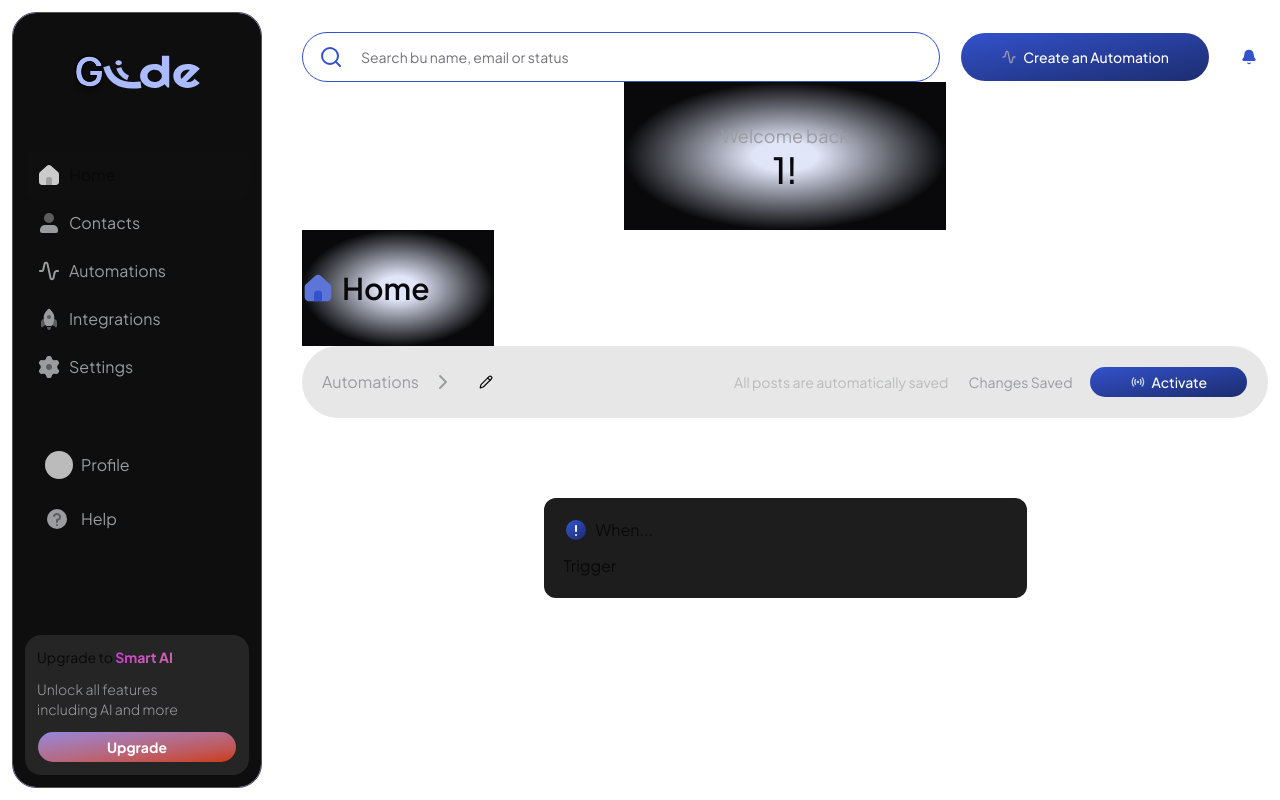
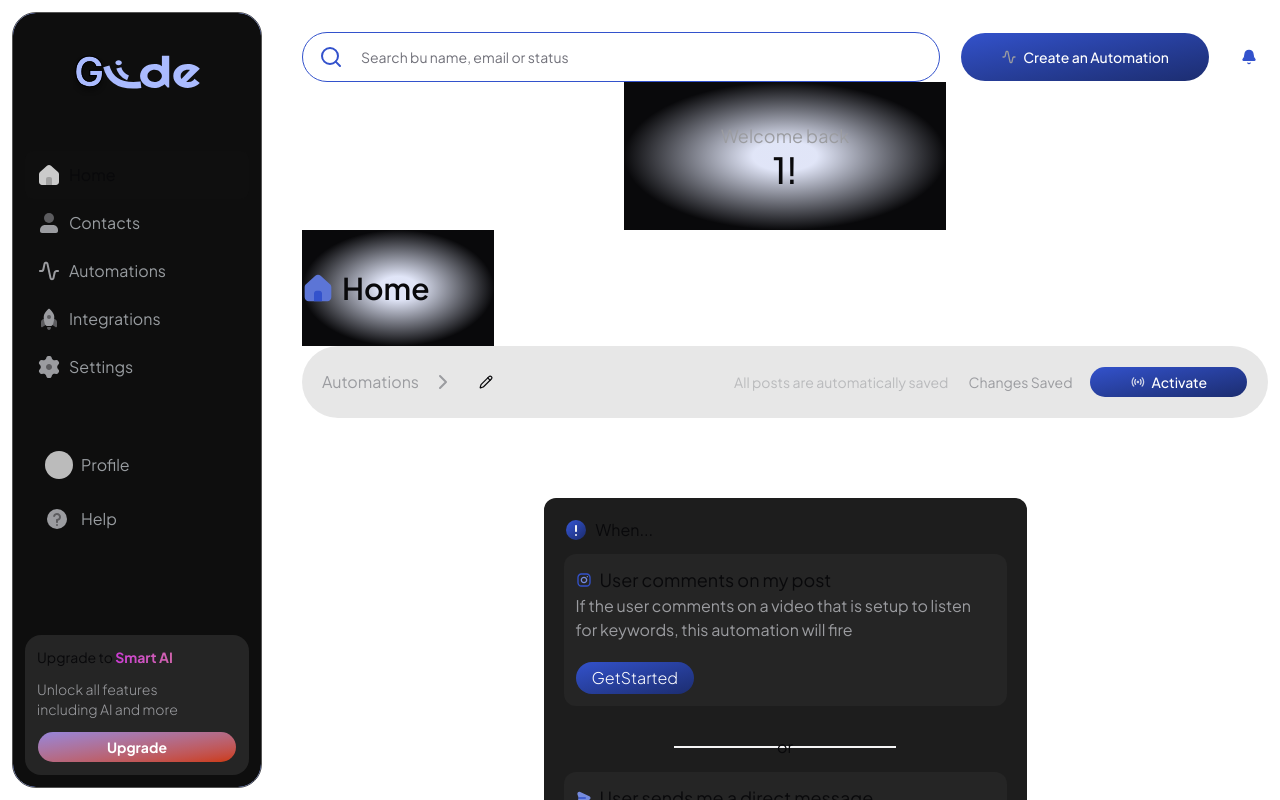
Before and after one commit to ChinmayDaroliya/Glide, a Next.js app: page /dashboard/1/automations/1 in a window 1280 px wide. Shown: the top 800 px of the page. Built offline with nearby package versions, Linux system fonts and the light colour scheme; no server answers; the database is empty; sample sign-in values are in the browser's storage; some icons are missing.

Commit message:
setting up triggers for automations

```diff
--- a/package.json
+++ b/package.json
@@ -25,7 +25,7 @@
     "input-otp": "^1.4.2",
     "lucide-react": "^1.7.0",
     "next": "^16.2.1",
-    "next-themes": "^0.4.6",
+    "next-themes": "^0.4.4",
     "prisma": "^5.22.0",
     "radix-ui": "^1.4.3",
     "react": "^19.2.4",
--- /dev/null
+++ b/src/components/global/automations/trigger/active.tsx
@@ -0,0 +1,46 @@
+import { InstagramBlue, PlaneBlue } from '@/icons'
+import React from 'react'
+
+type Props = {
+    type: string
+    keywords:{
+        id:string
+        word:string
+        automationId: string | null
+    }[]
+}
+
+const ActiveTrigger = ({type, keywords}: Props) => {
+  return (
+    <div className='bg-background-80 p-3 rounded-xl w-full'>
+      <div className='flex gap-x-2 items-center'>
+            {type === 'COMMENT' ? <InstagramBlue/> : <PlaneBlue/> }
+            <p className='text-lg'>
+                {type === 'COMMENT'
+                ? 'User comments on my post'
+                : 'User sends me a direct message'
+                }
+            </p>
+      </div>
+            <p className='text-text-secondary'>
+                {type === 'COMMENT'
+                ? 'If the user comments on a video that is setup to listen for keywords, this automation will fire'
+                : 'If the user sends you a message that contains the keyword, this automation will fire'
+                }
+            </p>
+
+            <div className='flex gap-2 mt-5 flex-wrap'>
+                {keywords.map((word)=>(
+                    <div key={word.id}
+                        className='bg-gradient-to-br from-[#3352CC] to-[#1C2D70] flex items-center
+                        gap-x-2 capitalize text-white font-light py-1 px-4 rounded-full'
+                    >
+                        <p>{word.word}</p>
+                    </div>
+                ))}
+            </div>
+    </div>
+  )
+}
+
+export default ActiveTrigger
--- a/src/components/global/automations/trigger/index.tsx
+++ b/src/components/global/automations/trigger/index.tsx
@@ -1,15 +1,56 @@
+'use client'
+
+import { useQueryAutomation } from '@/hooks/user-queries'
 import React from 'react'
+import ActiveTrigger from './active'
+import { Separator } from '@/components/ui/separator'
 
 type Props = {
     id:string
 }
 
 const Trigger = ({id}: Props) => {
-  return (
-    <div>
-      Trigger
-    </div>
-  )
+  const {data} = useQueryAutomation(id)
+
+  // if(data?.data && data?.data?.trigger.length > 0){
+    return (
+      <div className='flex flex-col gap-y-6 items-center'>
+        {/* WIP add this for type {data.data.trigger[0].type} */}
+        <ActiveTrigger
+          type= {'COMMENT'}
+          keywords={[{
+            id: "abcdefghi",
+            word: "getStarted",
+            automationId: id
+          }]}
+        />
+        {/*WIP add this for the type data.data.trigger[0].length  */}
+        {/* {data?.data?.trigger.length > 1 && <></>} */}
+
+      <>
+        <div className='relative w-6/12 mt-4'>
+          <p className='absolute transform px-2 -translate-y-1/2 top-1/2 -translate-x-1/2 left-1/2'>
+             or
+          </p>
+          <Separator
+            orientation='horizontal'
+            className='border-muted border-[1px]'
+          />
+        </div>
+        <ActiveTrigger
+          type={'MESSAGE'}
+          keywords={[{
+            id: "abcdefghi",
+            word: "getStarted",
+            automationId: id
+          }]}
+        />
+      </>
+
+      </div>
+     )
+  // }
+
 }
 
 export default Trigger
--- a/src/icons/instagram-blue.tsx
+++ b/src/icons/instagram-blue.tsx
@@ -8,15 +8,15 @@ export const InstagramBlue = () => {
             xmlns="http://www.w3.org/2000/svg"
         >
             <path
-                fill-rule="evenodd"
-                clip-rule="evenodd"
+                fillRule="evenodd"
+                clipRule="evenodd"
                 d="M7.99984 9.99996C9.10441 9.99996 9.99984 9.10453 9.99984 7.99996C9.99984 6.89539 9.10441 5.99996 7.99984 5.99996C6.89527 5.99996 5.99984 6.89539 5.99984 7.99996C5.99984 9.10453 6.89527 9.99996 7.99984 9.99996ZM7.99984 11.3333C9.84079 11.3333 11.3332 9.84091 11.3332 7.99996C11.3332 6.15901 9.84079 4.66663 7.99984 4.66663C6.15889 4.66663 4.6665 6.15901 4.6665 7.99996C4.6665 9.84091 6.15889 11.3333 7.99984 11.3333Z"
                 fill="#768BDD"
             />
             <circle cx="11.3332" cy="4.66667" r="0.666667" fill="#768BDD" />
             <path
-                fill-rule="evenodd"
-                clip-rule="evenodd"
+                fillRule="evenodd"
+                clipRule="evenodd"
                 d="M10.6668 2.66671H5.3335C3.86074 2.66671 2.66683 3.86062 2.66683 5.33337V10.6667C2.66683 12.1395 3.86074 13.3334 5.3335 13.3334H10.6668C12.1396 13.3334 13.3335 12.1395 13.3335 10.6667V5.33337C13.3335 3.86062 12.1396 2.66671 10.6668 2.66671ZM5.3335 1.33337C3.12436 1.33337 1.3335 3.12424 1.3335 5.33337V10.6667C1.3335 12.8758 3.12436 14.6667 5.3335 14.6667H10.6668C12.876 14.6667 14.6668 12.8758 14.6668 10.6667V5.33337C14.6668 3.12424 12.876 1.33337 10.6668 1.33337H5.3335Z"
                 fill="#3352CC"
             />
--- a/src/icons/plane-blue.tsx
+++ b/src/icons/plane-blue.tsx
@@ -9,8 +9,8 @@ export const PlaneBlue = () => {
         >
             <g clip-path="url(#clip0_7910_3962)">
                 <path
-                    fill-rule="evenodd"
-                    clip-rule="evenodd"
+                    fillRule="evenodd"
+                    clipRule="evenodd"
                     d="M1.46187 4.38562C0.907888 2.72367 2.60675 1.20312 4.19735 1.93725L13.3988 6.18411C14.948 6.89911 14.948 9.10094 13.3988 9.81594L4.19736 14.0628C2.60676 14.7969 0.907893 13.2763 1.46188 11.6144L2.45585 8.63248C2.59269 8.22195 2.59269 7.77811 2.45585 7.36757L1.46187 4.38562Z"
                     fill="#768BDD"
                 />
--- a/src/providers/redux-provider.tsx
+++ b/src/providers/redux-provider.tsx
@@ -1,3 +1,4 @@
+'use client'
 import { store } from '@/redux/store'
 import React from 'react'
 import { Provider } from 'react-redux'
--- a/src/providers/theme-provider.tsx
+++ b/src/providers/theme-provider.tsx
@@ -7,5 +7,7 @@ export function ThemeProvider({
     children,
     ...props
 }: React.ComponentProps<typeof NextThemesProvider>) {
-    return <NextThemesProvider {...props}>{children}</NextThemesProvider>
+    return <NextThemesProvider
+    {...props}
+    >{children}</NextThemesProvider>
 }
```
Also changed, not shown: 1 other file (tests, documents, lock files or other folders).
